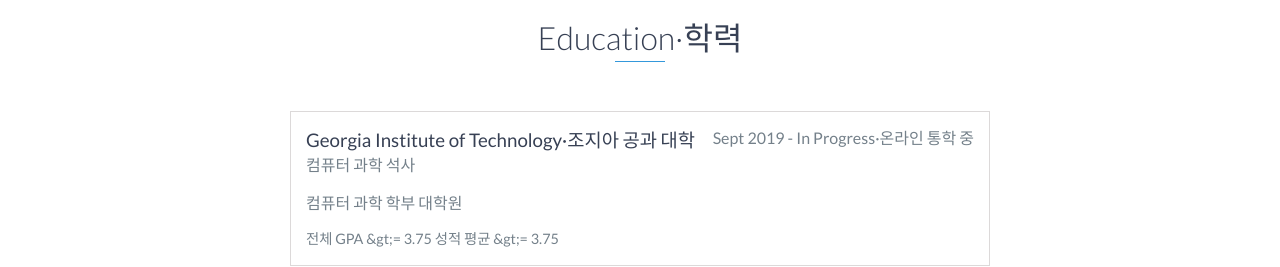
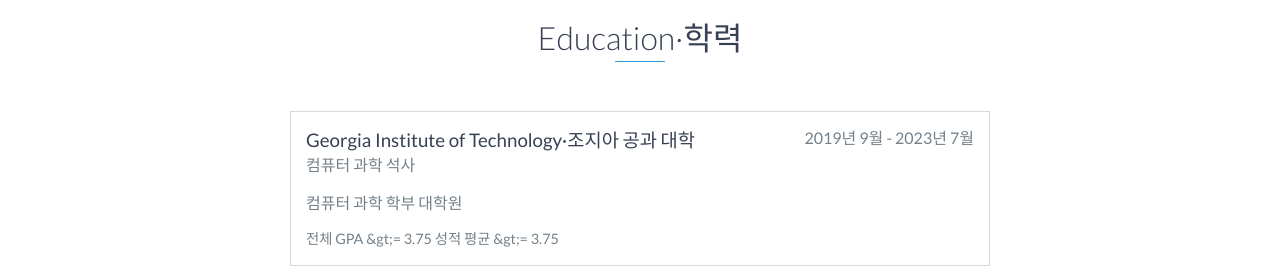
Before and after one commit to nyck33/portfolio_korean, a website: page index.html in a window 1280 px wide. Shown: the part 2380-2647 px from the top of the page. Drawn offline with nearby package versions, Linux system fonts and the light colour scheme.

Commit message:
graduated gatech

```diff
--- a/index.html
+++ b/index.html
@@ -125,7 +125,7 @@
 <h2 class="heading">Education·학력</h2>
 <div class="education-block">
 <h3>Georgia Institute of Technology·조지아 공과 대학</h3>
-<span class="education-date">Sept 2019 - In Progress·온라인 통학 중</span>
+<span class="education-date">2019년 9월 - 2023년 7월</span>
 <h4>컴퓨터 과학 석사</h4>
 <h4>컴퓨터 과학 학부 대학원</h4>
 <p>전체 GPA &amp;gt;= 3.75 성적 평균 &amp;gt;= 3.75</p>
```
